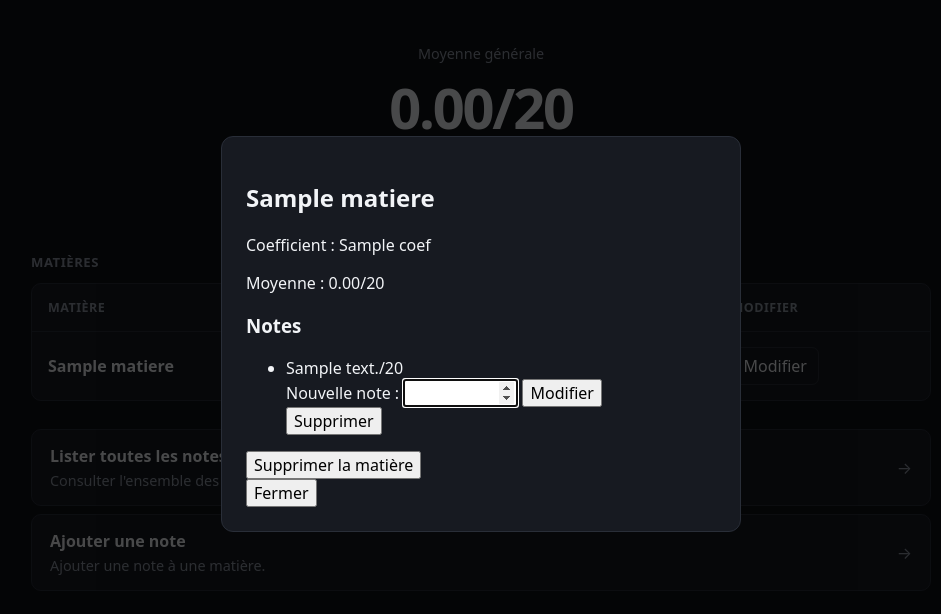
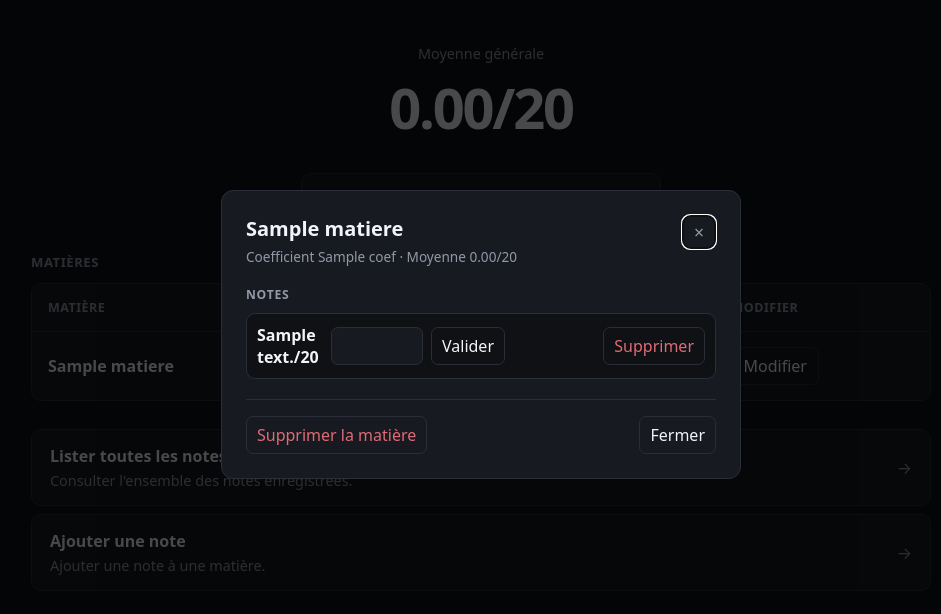
Before and after one commit to Abd-xl/Calculateur-Moyennes, a Flask app: template templates/index.html in a window 1280 px wide, after a click on "Modifier". Shown: the part 66-680 px from the top of the page, without its empty margins (159-1100 px from the left). Run offline with Flask 3, Linux system fonts and the light colour scheme; the template is opened without the code that fills it: most values are stand-ins (such as "Sample title", 1, 10 or a date in 2020).

Commit message:
Refondre le menu Modifier

```diff
--- a/templates/index.html
+++ b/templates/index.html
@@ -72,56 +72,70 @@
 
                 {% for matiere, liste_notes in notes.items() %}
                     <dialog id="notes-{{ loop.index }}">
+                        <div class="dialog-header">
+                            <div>
                                 <h2>{{ matiere }}</h2>
-                        <p>Coefficient : {{ coef[matiere] }}</p>
-                        <p>Moyenne : {{ "%.2f"|format(moyennes[matiere]) }}/20</p>
+                                <p class="dialog-meta">Coefficient {{ coef[matiere] }} · Moyenne {{ "%.2f"|format(moyennes[matiere]) }}/20</p>
+                            </div>
 
-                        <h3>Notes</h3>
+                            <button
+                                class="dialog-close"
+                                type="button"
+                                aria-label="Fermer"
+                                onclick="document.getElementById('notes-{{ loop.index }}').close()"
+                            >
+                                ×
+                            </button>
+                        </div>
 
-                        <ul>
+                        <h3 class="dialog-section-title">Notes</h3>
+
+                        <ul class="dialog-notes">
                             {% for note in liste_notes %}
-                                <li>
-                                    <span>{{ note }}/20</span>
+                                <li class="dialog-note">
+                                    <span class="dialog-note__value">{{ note }}/20</span>
 
-                                    <form method="POST" action="{{ url_for('modifier') }}">
+                                    <form class="dialog-note__edit" method="POST" action="{{ url_for('modifier') }}">
                                         <input type="hidden" name="matiere" value="{{ matiere }}">
                                         <input type="hidden" name="ancienne_note" value="{{ note }}">
 
-                                        <label>
-                                            Nouvelle note :
                                         <input
                                             type="number"
                                             name="nouvelle_note"
                                             min="0"
                                             max="20"
                                             step="0.01"
+                                            value="{{ note }}"
+                                            aria-label="Nouvelle note"
                                             required
                                         >
-                                        </label>
 
-                                        <button type="submit">Modifier</button>
+                                        <button class="dialog-button" type="submit">Valider</button>
                                     </form>
 
                                     <form method="POST" action="{{ url_for('supprimer') }}">
                                         <input type="hidden" name="matiere" value="{{ matiere }}">
                                         <input type="hidden" name="note" value="{{ note }}">
-                                        <button type="submit">Supprimer</button>
+                                        <button class="dialog-note__delete" type="submit">Supprimer</button>
                                     </form>
                                 </li>
                             {% endfor %}
                         </ul>
 
+                        <div class="dialog-footer">
                             <form method="POST" action="{{ url_for('supprimer_matiere_route') }}">
                                 <input type="hidden" name="matiere" value="{{ matiere }}">
-                            <button type="submit">Supprimer la matière</button>
+                                <button class="dialog-danger" type="submit">Supprimer la matière</button>
                             </form>
 
                             <button
+                                class="dialog-button"
                                 type="button"
                                 onclick="document.getElementById('notes-{{ loop.index }}').close()"
                             >
                                 Fermer
                             </button>
+                        </div>
                     </dialog>
                 {% endfor %}
             {% else %}
```
Lines whose indentation alone changed are shown as unchanged.
